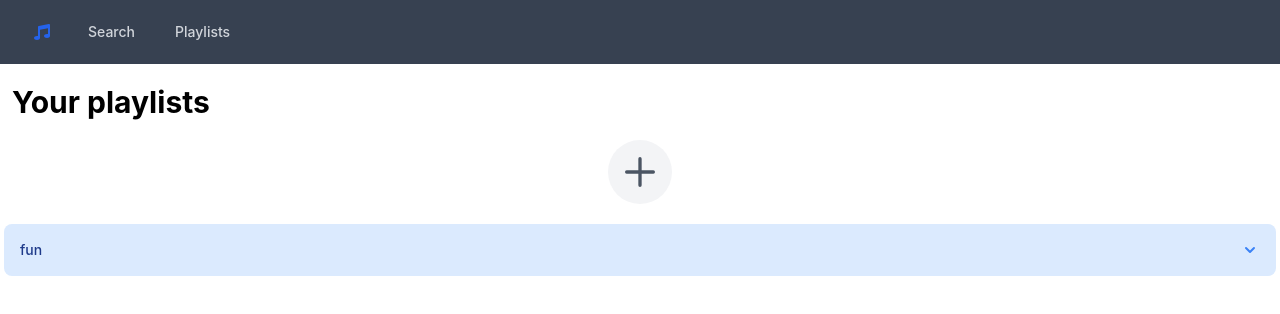
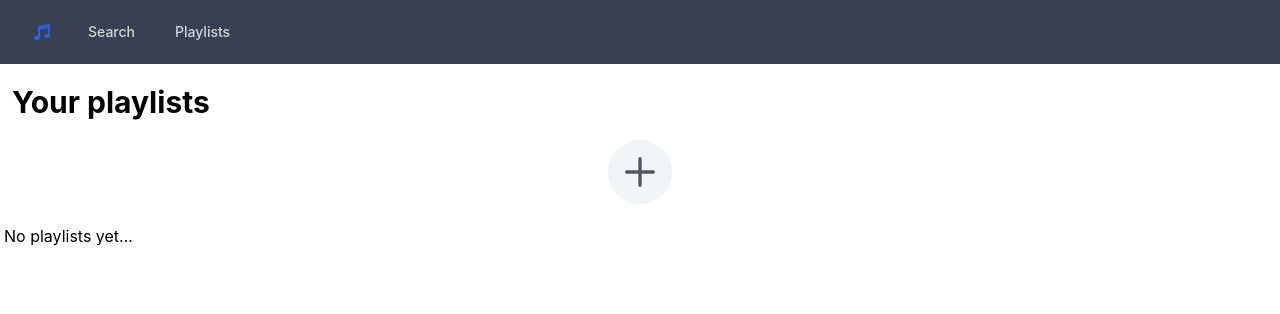
Before and after one commit to ronak0624/apple-music-ai2, a React (Create React App) app in the folder views/: page /playlists in a window 1280 px wide. Shown: the top 314 px of the page. Built offline with nearby package versions, Linux system fonts and the light colour scheme.

Commit message:
loading animation

```diff
--- a/views/src/App.js
+++ b/views/src/App.js
@@ -8,7 +8,7 @@ import { useState } from 'react'
 
 function App() {
     const [currentMedia, setCurrentMedia] = useState(false);
-    const [playlists, setPlaylist] = useState({ "fun": [] });
+    const [playlists, setPlaylist] = useState(false);
 
     const playMedia = (src, type, name, artist) => {
         setCurrentMedia({ src: src, type: type, name: name, artist: artist });
--- a/views/src/components/playlist/AddToPlaylist.js
+++ b/views/src/components/playlist/AddToPlaylist.js
@@ -1,6 +1,7 @@
 import { Fragment } from 'react'
 import { Menu, Transition } from '@headlessui/react'
 import { PlusIcon } from '@heroicons/react/outline'
+import { Link } from "react-router-dom";
 
 export default function AddToPlaylist(props) {
     const { media, playlists, addToPlaylist, type } = props;
@@ -24,7 +25,7 @@ export default function AddToPlaylist(props) {
             >
                 <Menu.Items className="origin-top-right absolute right-0 mt-2 w-56 rounded-md shadow-lg bg-white ring-1 ring-black ring-opacity-5 focus:outline-none">
                     <div className="py-1">
-                        {playlists.map(name => {
+                        {playlists.length > 0 ? playlists.map(name => {
                             return (
 
                                 <Menu.Item>
@@ -33,7 +34,14 @@ export default function AddToPlaylist(props) {
                                     )}
                                 </Menu.Item>
                             )
-                        })}
+                        })
+                            :
+                            <Menu.Item>
+                                {({ active }) => (
+                                    <Link to="/playlists" className="cursor-pointer text-gray-700 block w-full text-left px-4 py-2 text-sm hover:bg-gray-300">Create a new playlist</Link>
+                                )}
+                            </Menu.Item>
+                        }
                     </div>
                 </Menu.Items>
             </Transition>
--- a/views/src/pages/Dashboard.js
+++ b/views/src/pages/Dashboard.js
@@ -25,13 +25,19 @@ function Search(props) {
 
 export default function Dashboard(props) {
     const [results, setResults] = useState(false);
+    const [loading, toggleLoading] = useState(false);
     const [searchTerm, setSearchTerm] = useState("");
+
     const { playlists, addToPlaylist, play } = props;
 
     const submitSearch = (e) => {
+        e.preventDefault();
+        toggleLoading(true);
         axios.get("/api/search?term=" + searchTerm).then(res => {
+            toggleLoading(false);
             setResults(res.data);
         }).catch(err => {
+            toggleLoading(false);
             console.log(err);
         })
     }
@@ -42,6 +48,13 @@ export default function Dashboard(props) {
         <div className="container mx-auto mt-5 pb-60 px-3 md:px-1">
             <h1 className="text-3xl font-bold my-5 ml-2">Browse media</h1>
             <Search onSubmit={(e) => submitSearch(e)} onChange={(e) => setSearchTerm(e.target.value)} />
+            {loading ?
+                <div class="animate-pulse flex space-x-4 absolute right-1/2 top-1/2">
+                    <div class="rounded-full bg-blue-400 h-12 w-12"></div>
+                </div>
+                :
+                <div>
+
                     {results.song &&
                         <Songs playlists={playlists} addSong={addToPlaylist} play={play} className="mt-5 border rounded p-5 border-gray-200" resultList={results.song} />
                     }
@@ -66,5 +79,7 @@ export default function Dashboard(props) {
                         <Playlists className="mt-5 border rounded p-5 border-gray-200" resultList={results.playlists} />
                     }
                 </div>
+            }
+        </div>
     )
 }
--- a/views/src/pages/Playlist.js
+++ b/views/src/pages/Playlist.js
@@ -7,6 +7,8 @@ export default function Playlist(props) {
     const { playlists, createNewPlaylist, removeFromPlaylist, play } = props;
     const [focus, toggleFocus] = useState(false);
     const [newPlaylist, setNewPlaylist] = useState("");
+
+    const names = Object.keys(playlists);
 
     return (
         <div className="container mx-auto mt-5 px-3 md:px-1">
@@ -28,11 +30,16 @@ export default function Playlist(props) {
                     <button onClick={() => createNewPlaylist(newPlaylist)} className="py-2 px-4 flex-none bg-blue-500 text-white rounded ml-2">Add</button>
                 </div>
             }
-            {Object.keys(playlists).map(name => {
-                return (
-                    <ShowPlaylist play={play} removeFromPlaylist={removeFromPlaylist} list={playlists[name]} name={name} />
-                )
-            })}
+            {names.length > 0 ?
+                names.map(name => {
+                    return (
+                        <ShowPlaylist play={play} removeFromPlaylist={removeFromPlaylist} list={playlists[name]} name={name} />
+                    )
+                }) :
+                <div>
+                    <p>No playlists yet...</p>
+                </div>
+            }
         </div>
     )
 }
```
Lines whose indentation alone changed are shown as unchanged.
